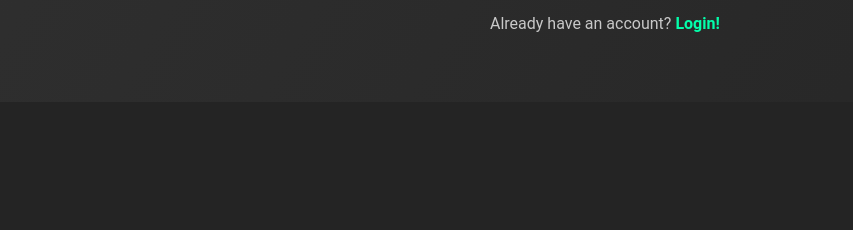
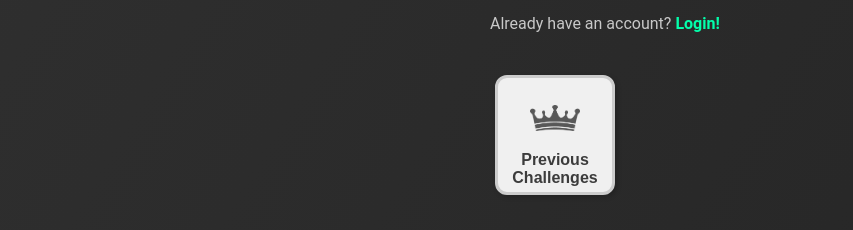
Before and after one commit to KarstenBSchmidt/Find-Something, a React (Vite) app: page / in a window 1280 px wide. Shown: the part 722-952 px from the top of the page, without its empty margins (0-853 px from the left). Before the commit the page ends 824 px from the top, so only its background shows below. Built offline with nearby package versions, Linux system fonts and the light colour scheme; no server answers.

Commit message:
Started work on previous challenges

```diff
--- a/src/App.jsx
+++ b/src/App.jsx
@@ -8,18 +8,21 @@ import ToggleButton from './components/ToggleButton'
 import CompareImage from './components/CompareImage'
 import { auth } from './firebase'
 import { onAuthStateChanged } from 'firebase/auth'
+import ListChallenges from './components/ListChallenges'
 
 import cameraOn from './assets/cameraOn.png'
 import cameraOff from './assets/cameraOff.png'
 import bikeOn from './assets/bikeOn.png'
 import bikeOff from './assets/bikeOff.png'
+import crownOn from './assets/crownOn.png'
+import crownOff from './assets/crownOff.png'
 
 
 function App() {
   const [user, setUser] = useState(null); // Track the user's state
   const [viewChallenge, setViewChallenge] = useState(false); // Track the viewChallenge state
   const [viewImageCompare, setViewImageCompare] = useState(false); // Track the viewImageCompare state
-
+  const [viewPrevious, setViewPrevious] = useState(false); // Track the viewPrevious state
   useEffect(() => {
     const unsubscribe = onAuthStateChanged(auth, (user) => {
       if(user){
@@ -80,7 +83,22 @@ function App() {
           <CompareImage />
         </div>
       )}
+
+      {viewPrevious && user && (
+        <div className="section">
+          <ListChallenges />
+        </div>
+      )}
     </div>
+
+    <div className="container-row">
+        <ToggleButton
+            text="Previous Challenges"
+            enabledImage={crownOn}
+            disabledImage={crownOff}
+            onClick={() => setViewPrevious(prev => !prev)}
+        />
+      </div>
 
     <div className="logout">
       {user && (
--- /dev/null
+++ b/src/components/ListChallenges.jsx
@@ -0,0 +1,22 @@
+import React, {useState} from 'react'
+import { getChallenges } from '../firestore';
+
+export default function ListChallenges() {
+
+  return (
+    <>
+    <h1>Previous Challenges</h1>
+    <ul>
+        {/*(getChallenges()).map((challenge, index) => (
+            <li key={index}>
+                <p>Longitude: {challenge.longitude}</p>
+                <p>Latitude: {challenge.latitude}</p>
+                <p>Distance: {challenge.distance}</p>
+                <p>Created At: {challenge.createdAt}</p>
+            </li>
+        ))*/}
+    </ul>
+    </>
+
+  )
+}
```
Also changed, not shown: src/assets/crownOff.png (added), src/assets/crownOn.png (added).
